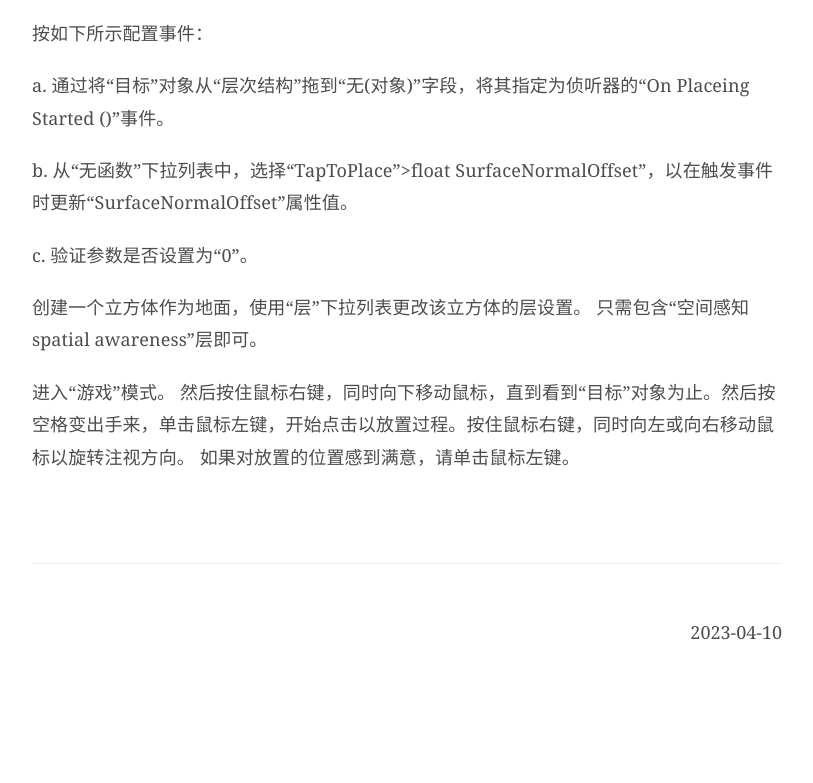
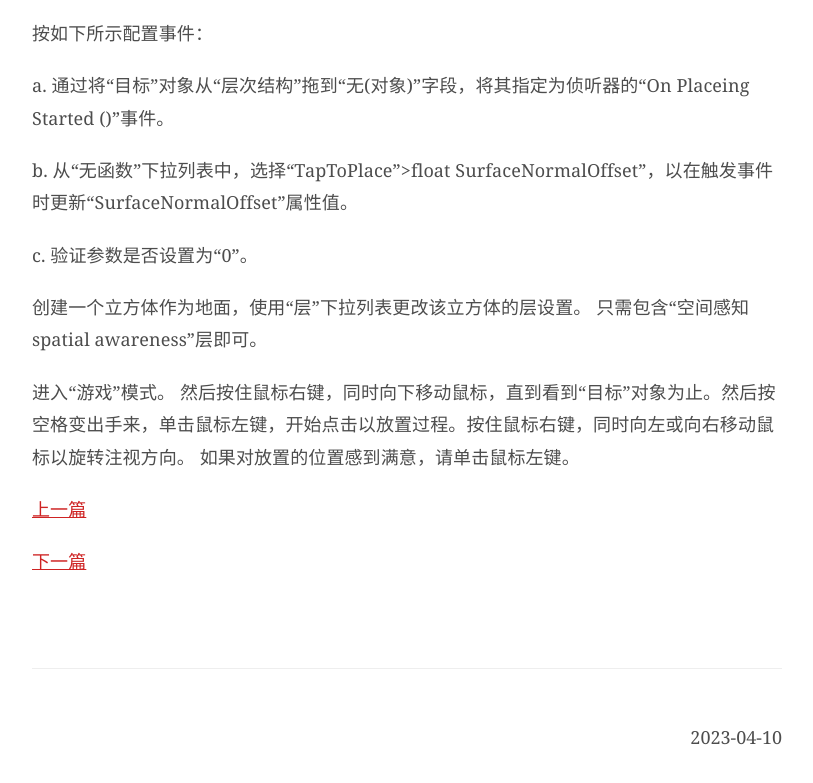
Before and after one commit to DragonMons/DragonMons.github.io, a plain HTML site: page 2023/04/10/MR-Rover-Notes-2/index.html in a window 1280 px wide. Shown: the part 3486-4269 px from the top of the page, without its empty margins (233-1046 px from the left). Before the commit the page ends 4242 px from the top, so only its background shows below. Drawn offline with nearby package versions, Linux system fonts and the light colour scheme.

Commit message:
Site updated: 2023-04-10 19:48:17

```diff
--- a/2023/04/10/MR-Rover-Notes-2/index.html
+++ b/2023/04/10/MR-Rover-Notes-2/index.html
@@ -132,6 +132,8 @@
 <p>c. 验证参数是否设置为“0”。</p>
 <p>创建一个立方体作为地面，使用“层”下拉列表更改该立方体的层设置。 只需包含“空间感知spatial awareness”层即可。</p>
 <p>进入“游戏”模式。 然后按住鼠标右键，同时向下移动鼠标，直到看到“目标”对象为止。然后按空格变出手来，单击鼠标左键，开始点击以放置过程。按住鼠标右键，同时向左或向右移动鼠标以旋转注视方向。 如果对放置的位置感到满意，请单击鼠标左键。</p>
+<p><a target="_blank" rel="noopener" href="https://dragonmons.github.io/2023/04/10/MR-Rover-Notes-1/">上一篇</a></p>
+<p><a target="_blank" rel="noopener" href="https://dragonmons.github.io/2023/04/10/MR-Rover-Notes-3/">下一篇</a></p>
 
 
                             <!-- Meta -->
```
Also changed, not shown: 2023/04/10/MR-Rover-Notes-1/index.html (+1 -0 lines), 2023/04/10/MR-Rover-Notes-3/index.html (+1 -0 lines).
